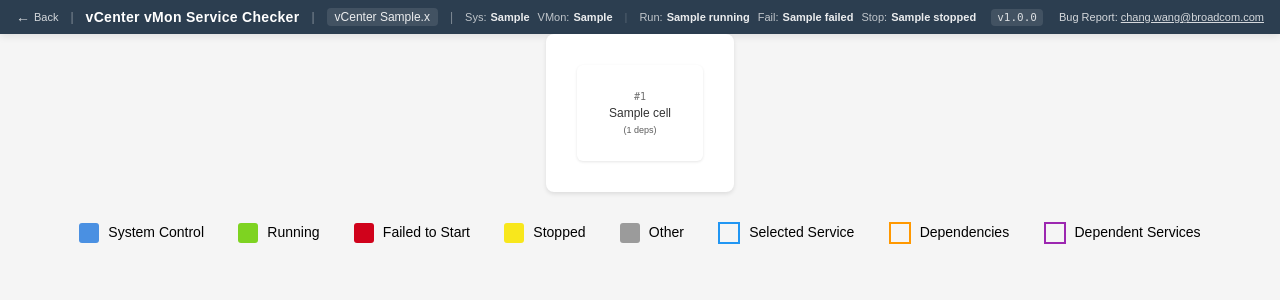
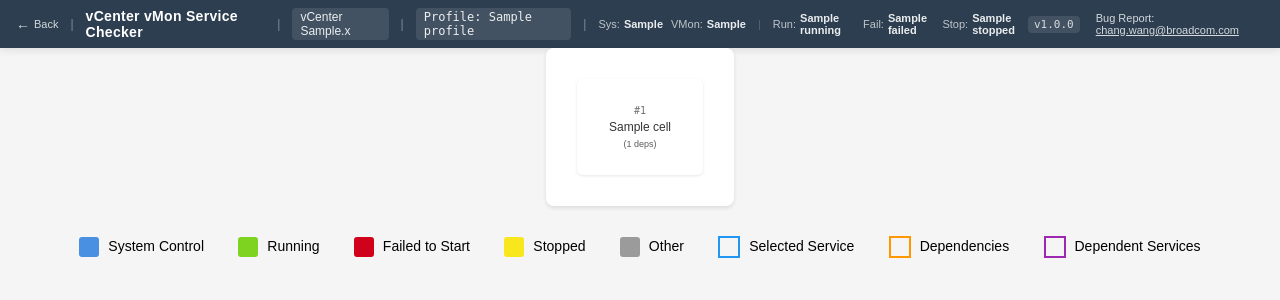
Before and after one commit to yxyj1919/307-vmw-vcenter-log-extractor, a Flask app: template templates/index.html in a window 1280 px wide. Shown: the top 300 px of the page. Run offline with Flask 3, Linux system fonts and the light colour scheme; the template is opened without the code that fills it: most values are stand-ins (such as "Sample title", 1, 10 or a date in 2020).

Commit message:
[UPDATE] 更新UI，添加Profile信息

```diff
--- a/app.py
+++ b/app.py
@@ -523,29 +523,25 @@
     - 依赖关系
     """
     try:
-        # 从请求中获取 vcenter_version 参数
         vcenter_version = request.args.get('vcenter_version')
         if not vcenter_version:
             return redirect(url_for('upload'))
 
-        print(f"vCenter version received: {vcenter_version}")
-
-        # 创建 ServiceConfig 实例时传递 vcenter_version
         service_config = ServiceConfig(vcenter_version=vcenter_version)
         service_config.load_configs()
 
-        # 生成矩阵数据
         matrix = service_config.get_matrix_data()
-        print(f"Matrix size: {len(matrix)}x{len(matrix[0])}")
 
-        # 计算统计信息
+        # 获取 profile 信息
+        profile_name = service_config.status_data.get('profile', 'Unknown')
+
         stats = {
             'system_control': 0,
             'vmon_control': 0,
             'running': 0,
             'failed': 0,
             'stopped': 0,
-            'profile': service_config.status_data.get('profile', 'Unknown')
+            'profile': profile_name  # 添加 profile 到统计信息中
         }
 
         # 遍历所有服务统计数量
--- a/templates/index.html
+++ b/templates/index.html
@@ -388,6 +388,15 @@
         @media (max-width: 768px) {
             /* 移动设备适配 */
         }
+
+        .profile-name {
+            color: rgba(255, 255, 255, 0.9);
+            font-size: 12px;
+            background: rgba(255, 255, 255, 0.1);
+            padding: 2px 8px;
+            border-radius: 4px;
+            font-family: monospace;
+        }
     </style>
 </head>
 <body>
@@ -401,6 +410,8 @@
             <a href="/" class="navbar-brand">vCenter vMon Service Checker</a>
             <span class="version-divider">|</span>
             <span class="vcenter-version">vCenter {{ vcenter_version }}.x</span>
+            <span class="version-divider">|</span>
+            <span class="profile-name">Profile: {{ stats.profile }}</span>
             <span class="version-divider">|</span>
             <div class="service-stats">
                 <span class="stat-item">
```
